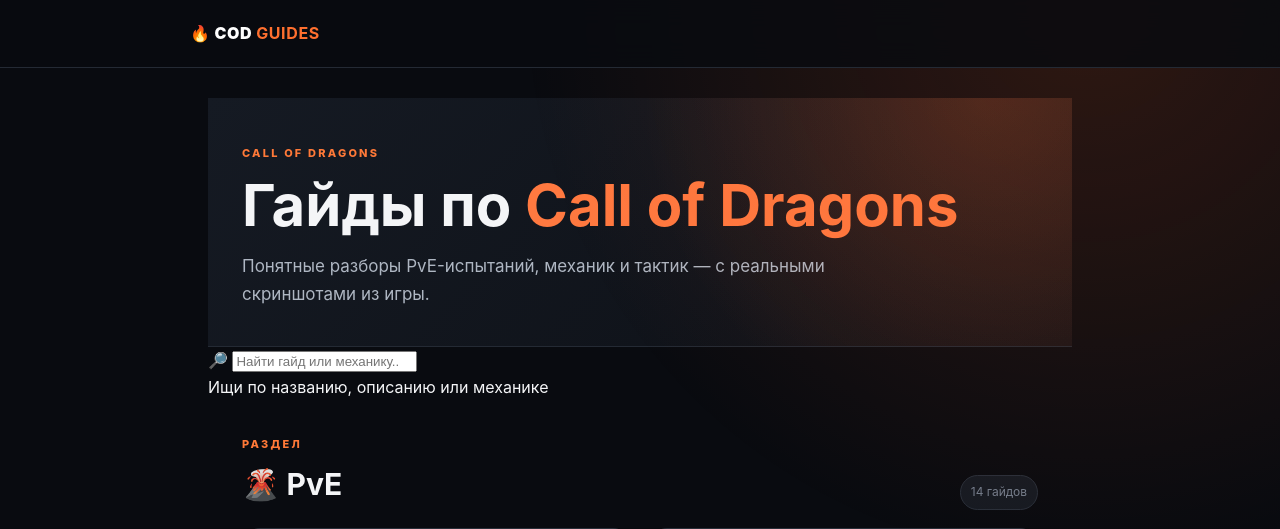
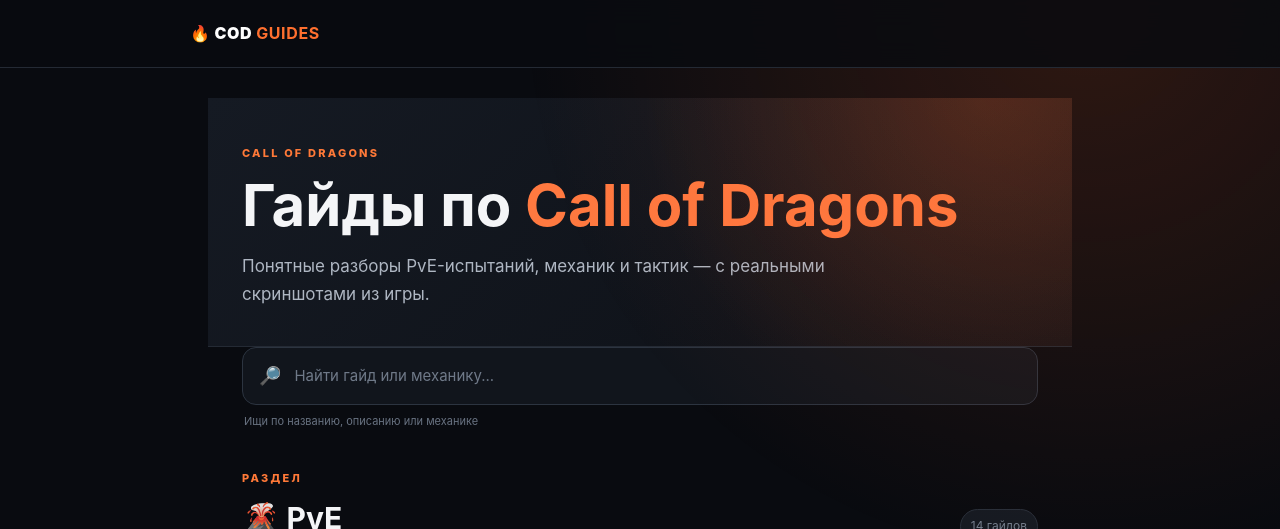
Before and after one commit to Kolya-YT/COD-Guides, a Jekyll site: the page built from index.md, in a window 1280 px wide and 1400 px high. Shown: the top 529 px of the window. Built offline with Jekyll 4.4.1, drawn with Linux system fonts in a browser that asks for light colours; grey boxes are pictures that could not be loaded.

Commit message:
Style search and share controls

```diff
--- a/assets/css/style.css
+++ b/assets/css/style.css
@@ -40,3 +40,27 @@
 .guide-back{display:inline-flex;align-items:center;gap:7px;margin-bottom:22px;padding:9px 14px;border:1px solid #343b48;border-radius:10px;background:#171c24;color:#d9dee6;text-decoration:none;font-size:13px;font-weight:700;transition:.18s}
 .guide-back:hover{border-color:#ff7137;color:#fff;background:#211914}
 @media(max-width:600px){.guide-back{margin-bottom:20px;padding:9px 13px;font-size:13px}.guide-head h1{font-size:clamp(38px,10vw,58px)}}
+
+/* SEARCH */
+.home-search{padding:0 34px 4px}
+.search-box{display:flex;align-items:center;gap:11px;max-width:100%;padding:13px 16px;background:#11151c;border:1px solid #2c3440;border-radius:14px;transition:border-color .18s,box-shadow .18s}
+.search-box:focus-within{border-color:#ff7137;box-shadow:0 0 0 3px #ff713722}
+.search-box>span{font-size:18px}
+.search-box input{width:100%;border:0;outline:0;background:transparent;color:#f4f5f7;font:inherit;font-size:15px}
+.search-box input::placeholder{color:#6f7988}
+.search-hint{padding:7px 2px 0;color:#687281;font-size:11px}
+.guide-card[hidden]{display:none}
+.guide-grid.is-searching:after{content:"Ничего не найдено 😕";grid-column:1/-1;padding:35px 20px;text-align:center;color:#818b99;background:#10141b;border:1px dashed #303846;border-radius:16px}
+.guide-actions{display:flex;align-items:center;justify-content:space-between;gap:14px}
+.share-btn{border:1px solid #ff7137;border-radius:10px;background:#211914;color:#ff9a69;padding:8px 13px;font:800 13px/1.2 inherit;cursor:pointer;white-space:nowrap;transition:.18s}
+.share-btn:hover{background:#2b1c14;color:#fff}
+@media(max-width:700px){
+ .home-search{padding:0 20px 3px}
+ .search-box{padding:12px 14px}
+ .guide-actions{align-items:flex-start}
+ .share-btn{padding:8px 11px;font-size:12px}
+}
+@media(max-width:420px){
+ .guide-actions{flex-direction:column}
+ .share-btn{width:100%}
+}
```
